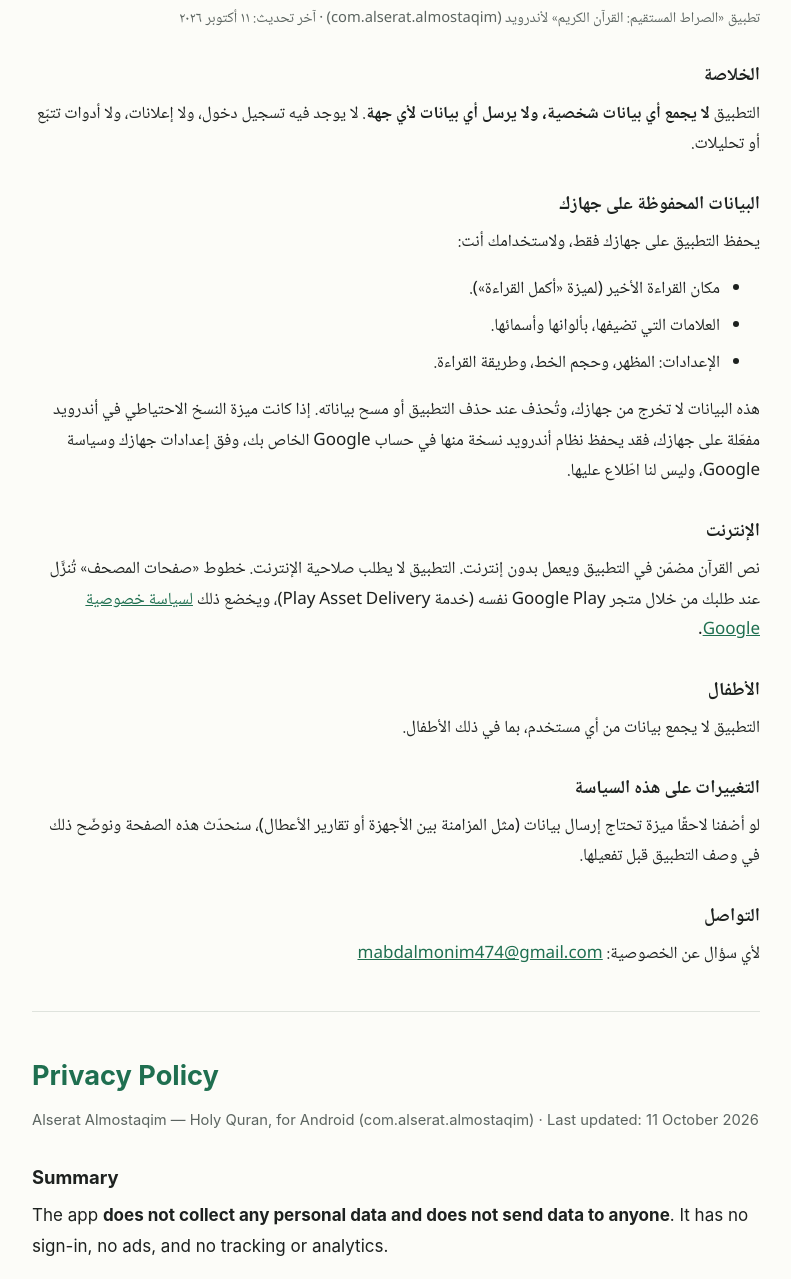
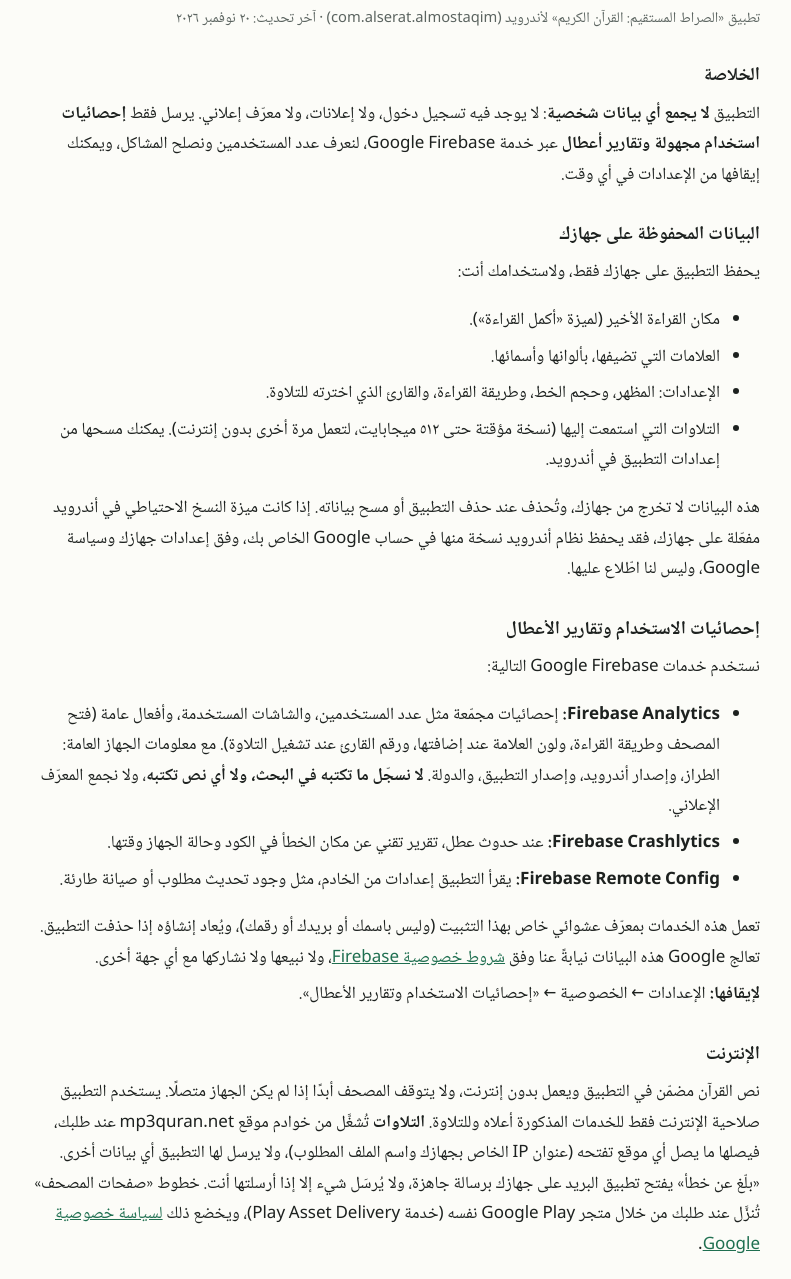
Before and after one commit to halfanko/alserat-privacy, a plain HTML site: page index.html in a window 1280 px wide. Shown: the part 81-1360 px from the top of the page, without its empty margins (244-1035 px from the left). Drawn offline with Linux system fonts and the light colour scheme.

Commit message:
Firebase analytics and crash reports, recitations from mp3quran, on-device recitation cache

```diff
--- a/index.html
+++ b/index.html
@@ -26,28 +26,39 @@
 <main>
 <section>
   <h1>سياسة الخصوصية</h1>
-  <p class="meta">تطبيق «الصراط المستقيم: القرآن الكريم» لأندرويد (com.alserat.almostaqim) · آخر تحديث: ١١ أكتوبر ٢٠٢٦</p>
+  <p class="meta">تطبيق «الصراط المستقيم: القرآن الكريم» لأندرويد (com.alserat.almostaqim) · آخر تحديث: ٢٠ نوفمبر ٢٠٢٦</p>
 
   <h2>الخلاصة</h2>
-  <p>التطبيق <strong>لا يجمع أي بيانات شخصية، ولا يرسل أي بيانات لأي جهة</strong>. لا يوجد فيه تسجيل دخول، ولا إعلانات، ولا أدوات تتبّع أو تحليلات.</p>
+  <p>التطبيق <strong>لا يجمع أي بيانات شخصية</strong>: لا يوجد فيه تسجيل دخول، ولا إعلانات، ولا معرّف إعلاني. يرسل فقط <strong>إحصائيات استخدام مجهولة وتقارير أعطال</strong> عبر خدمة Google Firebase، لنعرف عدد المستخدمين ونصلح المشاكل، ويمكنك إيقافها من الإعدادات في أي وقت.</p>
 
   <h2>البيانات المحفوظة على جهازك</h2>
   <p>يحفظ التطبيق على جهازك فقط، ولاستخدامك أنت:</p>
   <ul>
     <li>مكان القراءة الأخير (لميزة «أكمل القراءة»).</li>
     <li>العلامات التي تضيفها، بألوانها وأسمائها.</li>
-    <li>الإعدادات: المظهر، وحجم الخط، وطريقة القراءة.</li>
+    <li>الإعدادات: المظهر، وحجم الخط، وطريقة القراءة، والقارئ الذي اخترته للتلاوة.</li>
+    <li>التلاوات التي استمعت إليها (نسخة مؤقتة حتى ٥١٢ ميجابايت، لتعمل مرة أخرى بدون إنترنت). يمكنك مسحها من إعدادات التطبيق في أندرويد.</li>
   </ul>
   <p>هذه البيانات لا تخرج من جهازك، وتُحذف عند حذف التطبيق أو مسح بياناته. إذا كانت ميزة النسخ الاحتياطي في أندرويد مفعّلة على جهازك، فقد يحفظ نظام أندرويد نسخة منها في حساب Google الخاص بك، وفق إعدادات جهازك وسياسة Google، وليس لنا اطّلاع عليها.</p>
 
+  <h2>إحصائيات الاستخدام وتقارير الأعطال</h2>
+  <p>نستخدم خدمات Google Firebase التالية:</p>
+  <ul>
+    <li><strong>Firebase Analytics:</strong> إحصائيات مجمّعة مثل عدد المستخدمين، والشاشات المستخدمة، وأفعال عامة (فتح المصحف وطريقة القراءة، ولون العلامة عند إضافتها، ورقم القارئ عند تشغيل التلاوة). مع معلومات الجهاز العامة: الطراز، وإصدار أندرويد، وإصدار التطبيق، والدولة. <strong>لا نسجّل ما تكتبه في البحث، ولا أي نص تكتبه</strong>، ولا نجمع المعرّف الإعلاني.</li>
+    <li><strong>Firebase Crashlytics:</strong> عند حدوث عطل، تقرير تقني عن مكان الخطأ في الكود وحالة الجهاز وقتها.</li>
+    <li><strong>Firebase Remote Config:</strong> يقرأ التطبيق إعدادات من الخادم، مثل وجود تحديث مطلوب أو صيانة طارئة.</li>
+  </ul>
+  <p>تعمل هذه الخدمات بمعرّف عشوائي خاص بهذا التثبيت (وليس باسمك أو بريدك أو رقمك)، ويُعاد إنشاؤه إذا حذفت التطبيق. تعالج Google هذه البيانات نيابةً عنا وفق <a href="https://firebase.google.com/support/privacy">شروط خصوصية Firebase</a>، ولا نبيعها ولا نشاركها مع أي جهة أخرى.</p>
+  <p><strong>لإيقافها:</strong> الإعدادات ← الخصوصية ← «إحصائيات الاستخدام وتقارير الأعطال».</p>
+
   <h2>الإنترنت</h2>
-  <p>نص القرآن مضمّن في التطبيق ويعمل بدون إنترنت. التطبيق لا يطلب صلاحية الإنترنت. خطوط «صفحات المصحف» تُنزَّل عند طلبك من خلال متجر Google Play نفسه (خدمة Play Asset Delivery)، ويخضع ذلك <a href="https://policies.google.com/privacy">لسياسة خصوصية Google</a>.</p>
+  <p>نص القرآن مضمّن في التطبيق ويعمل بدون إنترنت، ولا يتوقف المصحف أبدًا إذا لم يكن الجهاز متصلًا. يستخدم التطبيق صلاحية الإنترنت فقط للخدمات المذكورة أعلاه وللتلاوة. <strong>التلاوات</strong> تُشغَّل من خوادم موقع mp3quran.net عند طلبك، فيصلها ما يصل أي موقع تفتحه (عنوان IP الخاص بجهازك واسم الملف المطلوب)، ولا يرسل لها التطبيق أي بيانات أخرى. «بلّغ عن خطأ» يفتح تطبيق البريد على جهازك برسالة جاهزة، ولا يُرسَل شيء إلا إذا أرسلتها أنت. خطوط «صفحات المصحف» تُنزَّل عند طلبك من خلال متجر Google Play نفسه (خدمة Play Asset Delivery)، ويخضع ذلك <a href="https://policies.google.com/privacy">لسياسة خصوصية Google</a>.</p>
 
   <h2>الأطفال</h2>
-  <p>التطبيق لا يجمع بيانات من أي مستخدم، بما في ذلك الأطفال.</p>
+  <p>التطبيق غير موجَّه للأطفال تحت ١٣ سنة، ولا يجمع بيانات شخصية من أي مستخدم.</p>
 
   <h2>التغييرات على هذه السياسة</h2>
-  <p>لو أضفنا لاحقًا ميزة تحتاج إرسال بيانات (مثل المزامنة بين الأجهزة أو تقارير الأعطال)، سنحدّث هذه الصفحة ونوضّح ذلك في وصف التطبيق قبل تفعيلها.</p>
+  <p>لو أضفنا لاحقًا ميزة تحتاج إرسال بيانات أخرى (مثل المزامنة بين الأجهزة)، سنحدّث هذه الصفحة ونوضّح ذلك في وصف التطبيق قبل تفعيلها.</p>
 
   <h2>التواصل</h2>
   <p>لأي سؤال عن الخصوصية: <a href="mailto:mabdalmonim474@gmail.com">mabdalmonim474@gmail.com</a></p>
@@ -57,22 +68,32 @@
 
 <section lang="en">
   <h1>Privacy Policy</h1>
-  <p class="meta">Alserat Almostaqim — Holy Quran, for Android (com.alserat.almostaqim) · Last updated: 11 October 2026</p>
+  <p class="meta">Alserat Almostaqim — Holy Quran, for Android (com.alserat.almostaqim) · Last updated: 20 November 2026</p>
 
   <h2>Summary</h2>
-  <p>The app <strong>does not collect any personal data and does not send data to anyone</strong>. It has no sign-in, no ads, and no tracking or analytics.</p>
+  <p>The app <strong>does not collect any personal data</strong>: it has no sign-in, no ads and no advertising ID. It only sends <strong>anonymous usage statistics and crash reports</strong> through Google Firebase, so we can count users and fix problems, and you can turn them off in Settings at any time.</p>
 
   <h2>Data stored on your device</h2>
-  <p>The app stores, on your device only and for your own use: your last reading position, the bookmarks you add (with their colours and names), and your settings (theme, font size, reading mode). This data never leaves your device and is deleted when you uninstall the app or clear its data. If Android backup is turned on, Android may back it up to your own Google account under your device settings and Google's policy; we have no access to it.</p>
+  <p>The app stores, on your device only and for your own use: your last reading position, the bookmarks you add (with their colours and names), and your settings (theme, font size, reading mode, the reciter you chose), and the recitations you have listened to (a temporary copy of up to 512 MB, so they play again offline; you can clear it from the app's Android settings). This data never leaves your device and is deleted when you uninstall the app or clear its data. If Android backup is turned on, Android may back it up to your own Google account under your device settings and Google's policy; we have no access to it.</p>
+
+  <h2>Usage statistics and crash reports</h2>
+  <p>We use these Google Firebase services:</p>
+  <ul>
+    <li><strong>Firebase Analytics:</strong> aggregate statistics such as the number of users, the screens used, and general actions (opening the Mushaf and the reading mode, a bookmark's colour when you add it, the reciter's number when you play a recitation), with general device information: model, Android version, app version and country. <strong>We never record your searches or anything you type</strong>, and we don't collect the advertising ID.</li>
+    <li><strong>Firebase Crashlytics:</strong> when the app crashes, a technical report of where the error happened and the device state at the time.</li>
+    <li><strong>Firebase Remote Config:</strong> the app reads settings from the server, such as a required update or emergency maintenance.</li>
+  </ul>
+  <p>These services use a random identifier for this installation (not your name, email or number), which is replaced if you reinstall the app. Google processes this data on our behalf under the <a href="https://firebase.google.com/support/privacy">Firebase privacy terms</a>; we don't sell it or share it with anyone else.</p>
+  <p><strong>To turn them off:</strong> Settings → Privacy → "Usage statistics and crash reports".</p>
 
   <h2>Internet</h2>
-  <p>The Quran text is bundled with the app and works offline; the app does not request the Internet permission. The Mushaf page fonts are downloaded on request through Google Play itself (Play Asset Delivery), which is covered by <a href="https://policies.google.com/privacy">Google's Privacy Policy</a>.</p>
+  <p>The Quran text is bundled with the app and works offline; reading never stops when the device is offline. The app uses the Internet permission only for the services above and for recitations. <strong>Recitations</strong> are played from the servers of mp3quran.net when you ask for them, which receive what any website you open receives (your device's IP address and the file requested); the app sends them nothing else. "Report an error" opens the email app on your device with a ready message, and nothing is sent unless you send it. The Mushaf page fonts are downloaded on request through Google Play itself (Play Asset Delivery), which is covered by <a href="https://policies.google.com/privacy">Google's Privacy Policy</a>.</p>
 
   <h2>Children</h2>
-  <p>The app collects no data from any user, including children.</p>
+  <p>The app is not directed at children under 13 and collects no personal data from any user.</p>
 
   <h2>Changes</h2>
-  <p>If we later add a feature that sends data (such as sync between devices or crash reports), we will update this page and the app description before turning it on.</p>
+  <p>If we later add a feature that sends other data (such as sync between devices), we will update this page and the app description before turning it on.</p>
 
   <h2>Contact</h2>
   <p>Privacy questions: <a href="mailto:mabdalmonim474@gmail.com">mabdalmonim474@gmail.com</a></p>
```
